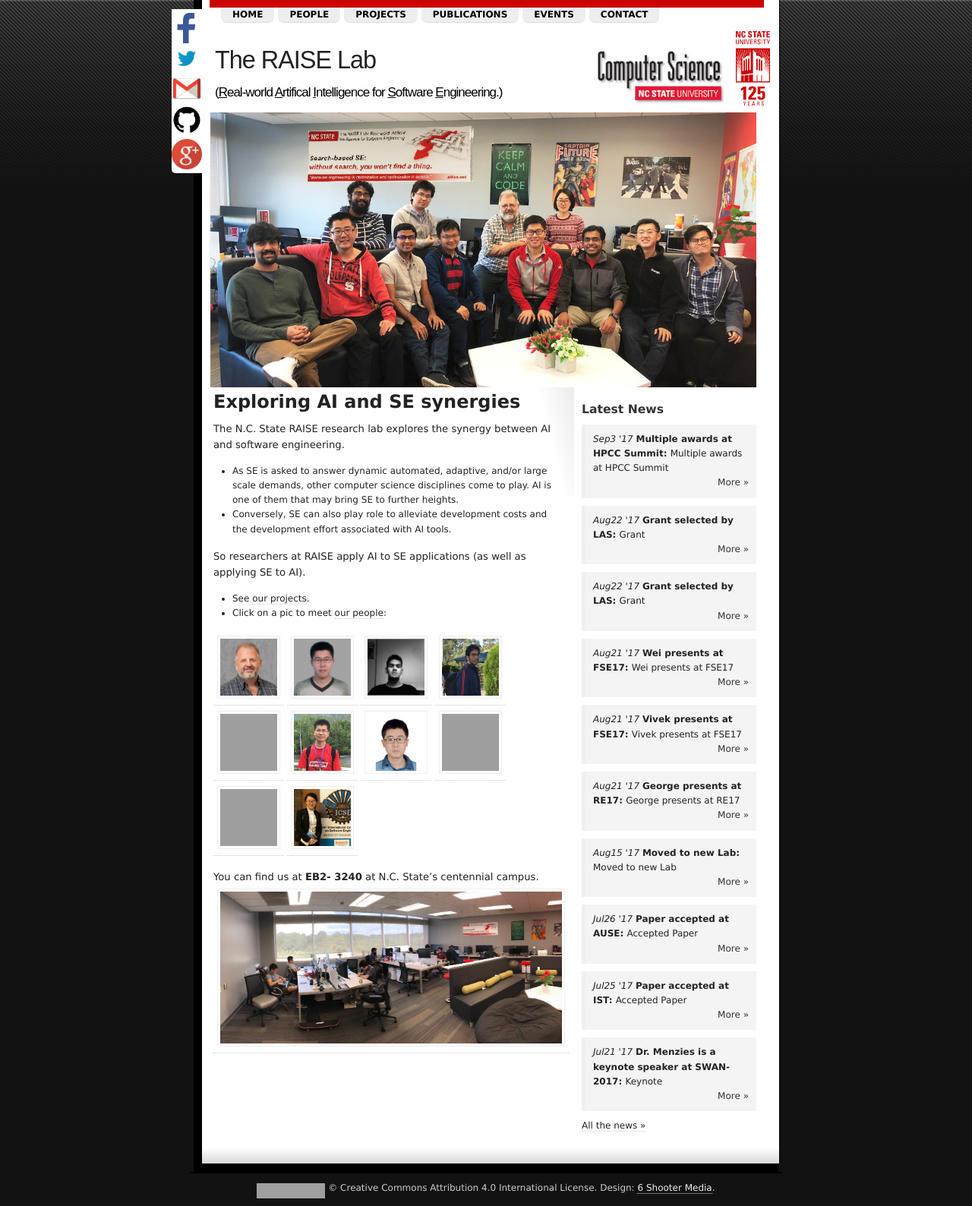
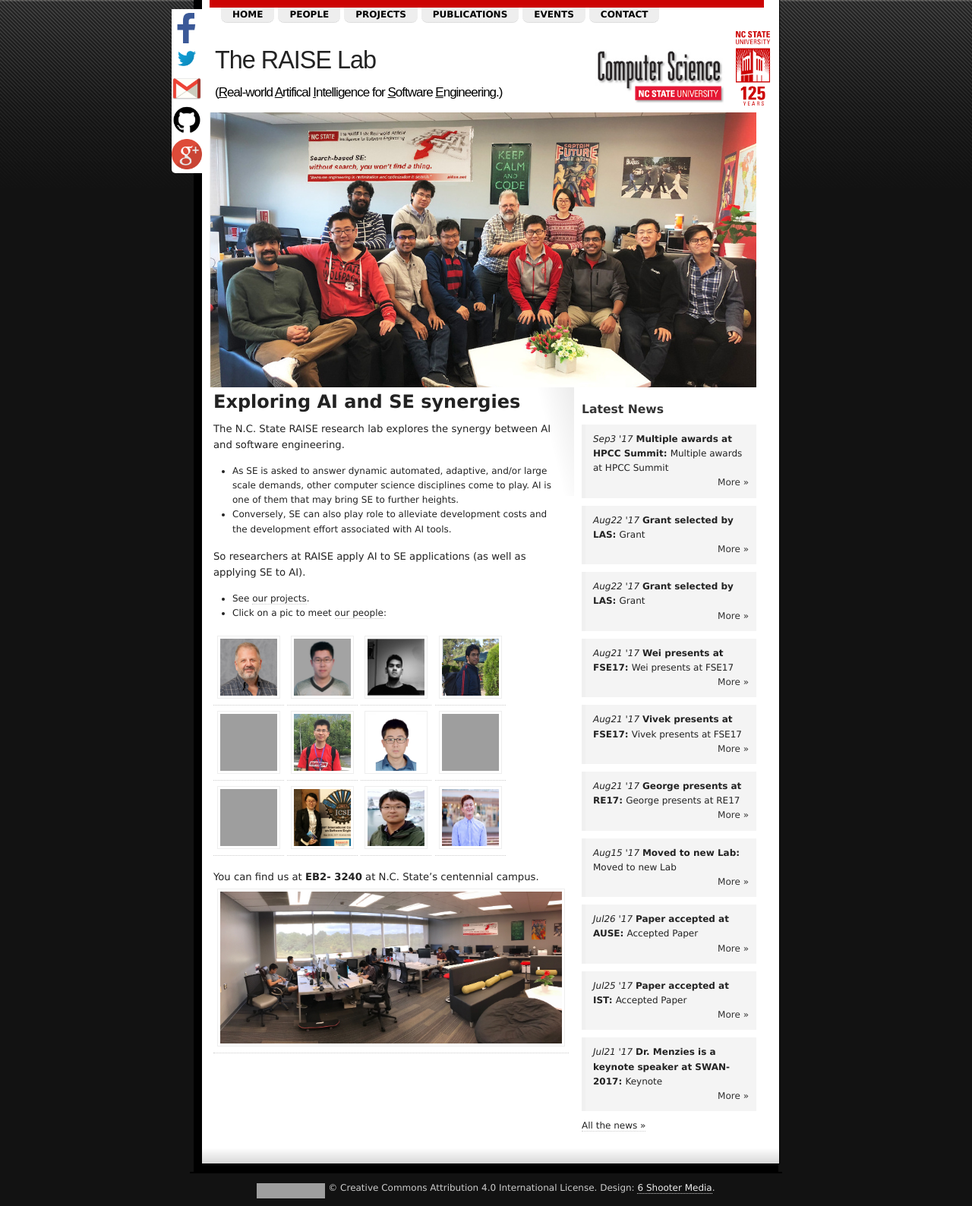
Before and after one commit to ai-se/ai-se.github.io, a Jekyll site: the page built from index.md, in a window 1280 px wide. Shown: the whole page at 76% size. Built offline with Jekyll 4.4.1, drawn with Linux system fonts in a browser that asks for light colours; comment, search, counter and statistics services are not loaded; grey boxes are pictures that could not be loaded.

Commit message:
update index.md

```diff
--- a/index.md
+++ b/index.md
@@ -32,6 +32,8 @@ applying SE to AI).
 <a href="{{site.url}}/people/2016/01/20/Di-Chen/"> <img src="http://dichen.me/images/Jack.jpg" alt="Di Chen" height="75" width="75"></a>
 <!--<a href="{{site.url}}/people/2016/01/25/Guilherme-Ferreira/"> <img src="http://www4.ncsu.edu/~gferrei/Foto.jpg" alt="Guilherme Ferreira" height="75" width="75"></a>-->
 <a href="{{site.url}}/people/2017/09/03/Junjie-Wang/"> <img src="{{site.url}}/img/wang.jpg" alt="Junjie wang" height="75" width="75"></a>
+<a href="{{site.url}}/people/2017/09/01/Tianpei-Xia/"> <img src="{{site.url}}/img/Patrick.png" alt="Tianpei-Xia" height="75" width="75"></a>
+<a href="{{site.url}}/people/2017/09/02/Huy-Tu/"> <img src="{{site.url}}/img/huy.jpg" alt="Huy-Tu" height="75" width="75"></a>
 
 You can find us at **EB2- 3240** at N.C. State's centennial campus.
 <a href="{{site.url}}/img/labpic.JPG"><img src="{{site.url}}/img/labpic.JPG" alt="Lab Picture" height="200" width="450"></a>
```
